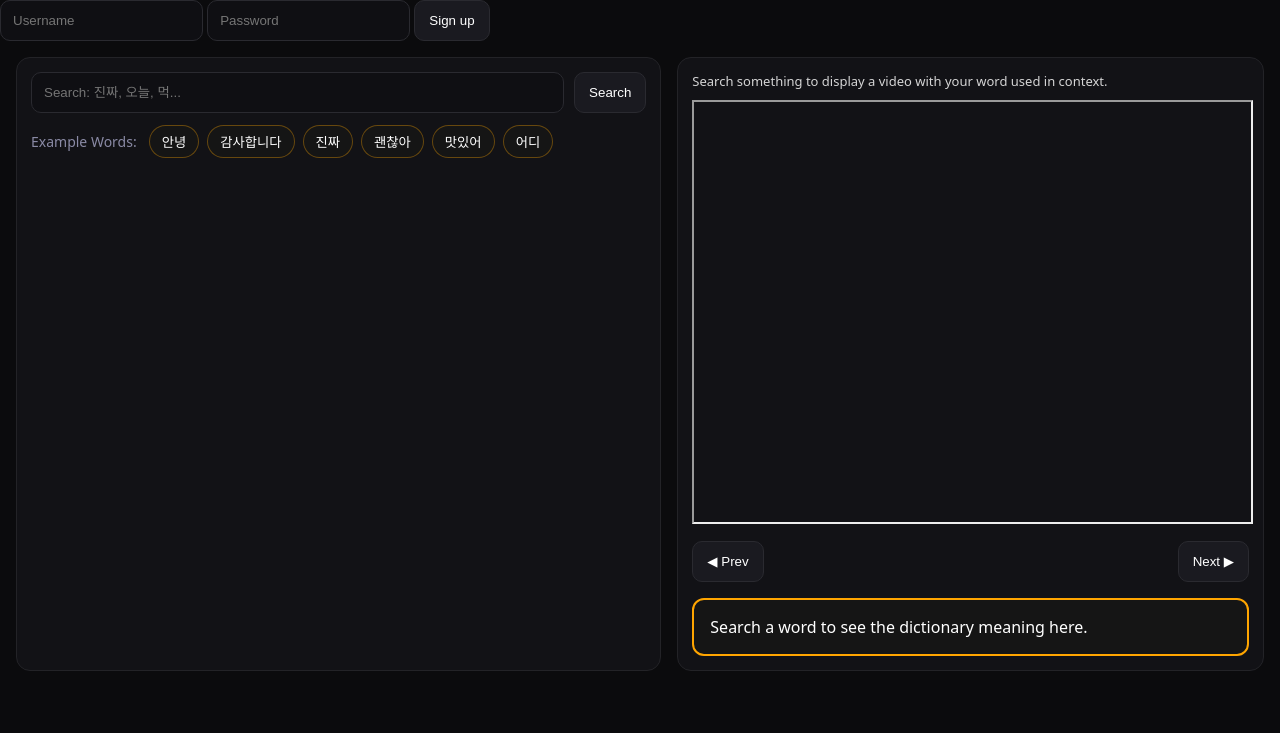
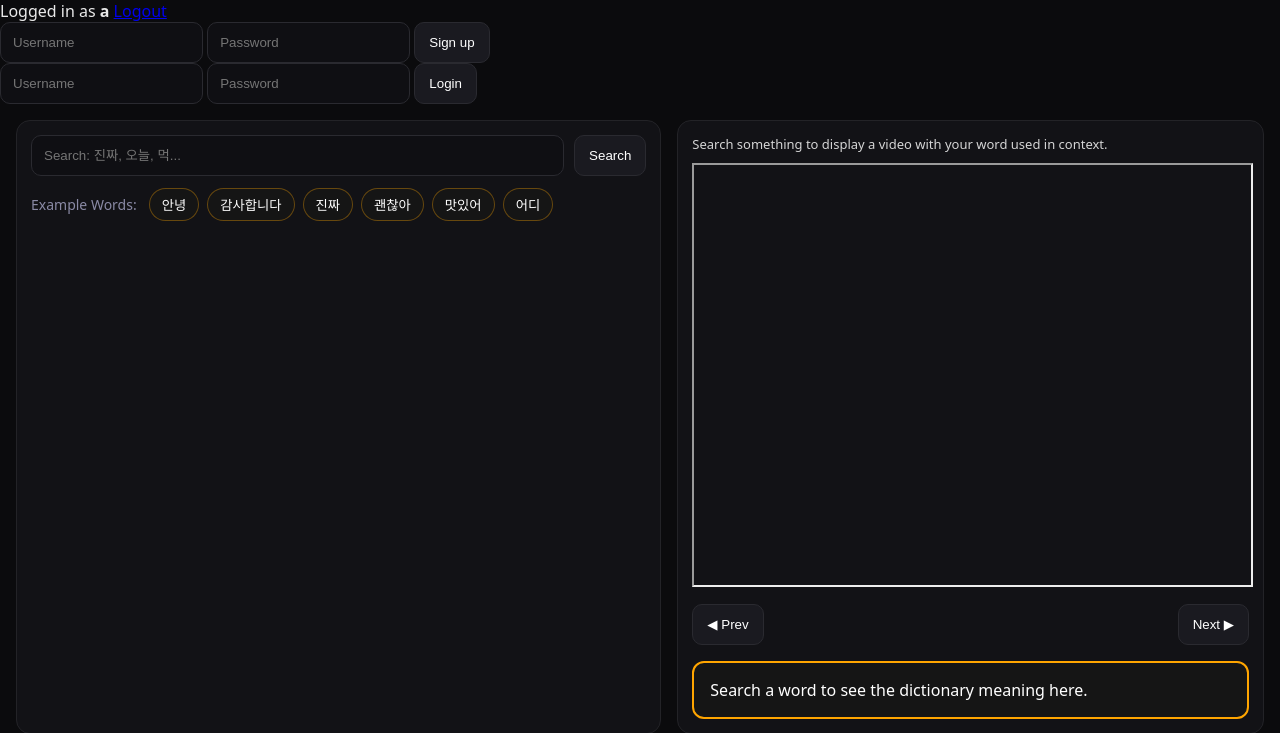
Before and after one commit to julian-kerr/KoreanKarrot, a Flask app: page / in a window 1280 px wide. Shown: the part 90-823 px from the top of the page. Run offline with Flask 3, Linux system fonts and the light colour scheme; a user stored in the database is signed in.

Commit message:
Add user authentication and session management

```diff
--- a/app.py
+++ b/app.py
@@ -33,7 +33,7 @@ init_users_table()
 
 @app.get("/")
 def home():
-    return render_template("index.html")
+    return render_template("index.html", username=session.get("username"))
 
 @app.get("/search")
 def search():
@@ -101,28 +101,54 @@ def signup():
         return "Username and password required.", 400
 
     password_hash = generate_password_hash(password)
+    conn = None
 
     try:
         conn = db_conn()
+        cur = conn.cursor()
 
-        cur = conn.cursor()
         cur.execute(
             "INSERT INTO users (username, password_hash) VALUES (?, ?)",
             (username, password_hash)
         )
 
         conn.commit()
+
         session["user_id"] = cur.lastrowid
-        session[username] = username
+        session["username"] = username
 
-        conn.close()
-
-        return redirect ("/")
+        return redirect("/")
 
     except sqlite3.IntegrityError:
         return "Username already exists", 400
 
+    finally:
+        if conn:
+            conn.close()
 
+@app.post("/login")
+def login():
+    username = request.form.get("username", "").strip()
+    password = request.form.get("password", "").strip()
+
+    conn = db_conn()
+    user = conn.execute(
+        "SELECT * FROM users WHERE username = ?",
+        (username,)
+    ).fetchone()
+
+    conn.close()
+
+    if user and check_password_hash(user["password_hash"], password):
+        session["user_id"] = user["id"]
+        session["username"] = user["username"]
+        return redirect("/")
+    return "Invalid username or password", 401
+
+@app.get("/logout")
+def logout():
+    session.clear()
+    return redirect("/")
 
 
 if __name__ == "__main__":
--- a/templates/index.html
+++ b/templates/index.html
@@ -13,6 +13,13 @@
 
   </header>
 
+{% if username %}
+<div class="authBox">
+  Logged in as <strong>{{ username }}</strong>
+  <a href="/logout">Logout</a>
+</div>
+{% endif %}
+
   <div class="authBox">
     <form action="/signup" method="POST">
       <input name="username" placeholder="Username" required>
@@ -21,7 +28,11 @@
     </form>
   </div>
 
-
+  <form action="/login" method="POST">
+    <input name="username" placeholder="Username" required>
+    <input name="password" type="password" placeholder="Password" required>
+    <button type="submit">Login</button>
+  </form>
 
 
 
```
Also changed, not shown: db/app.db.
